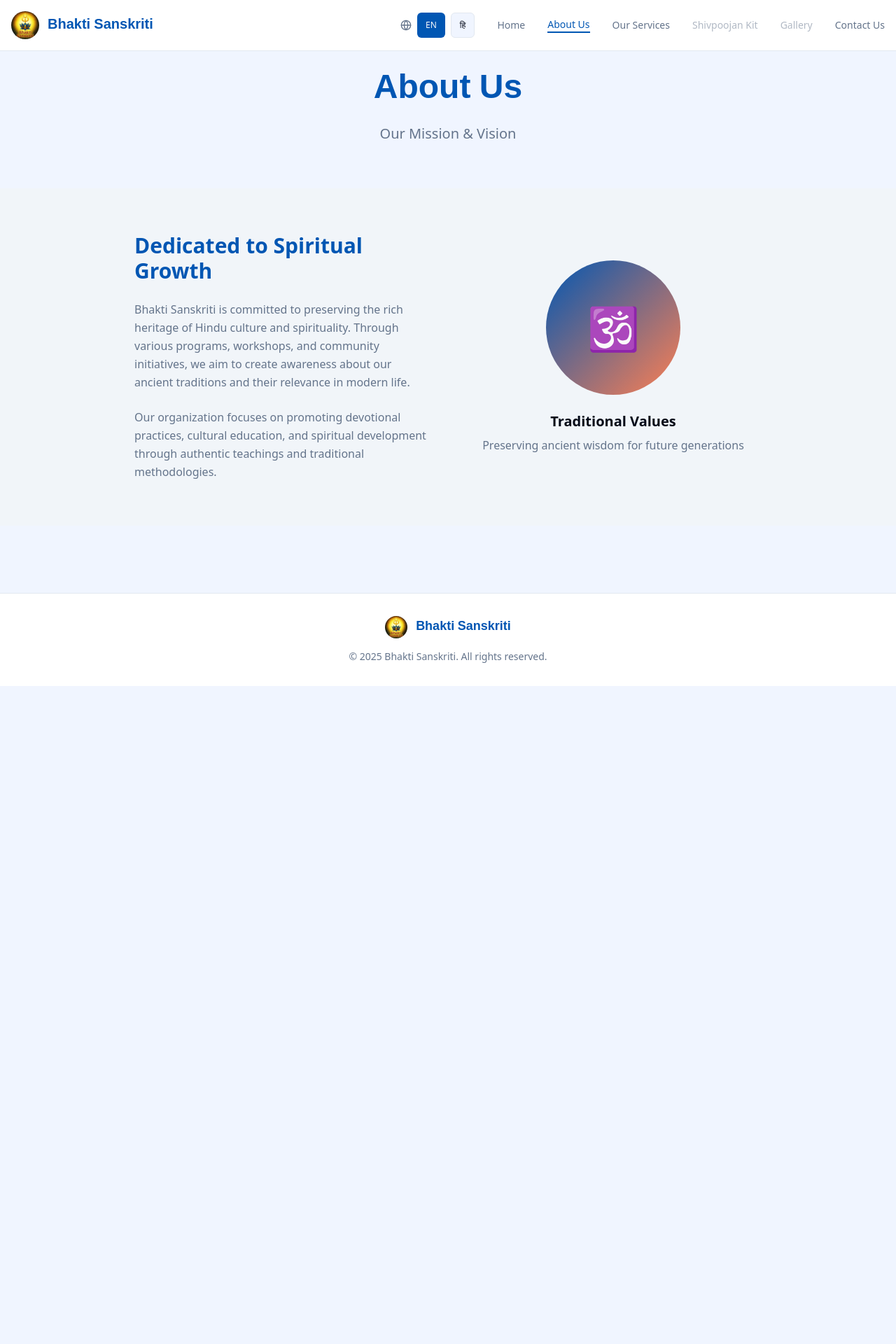
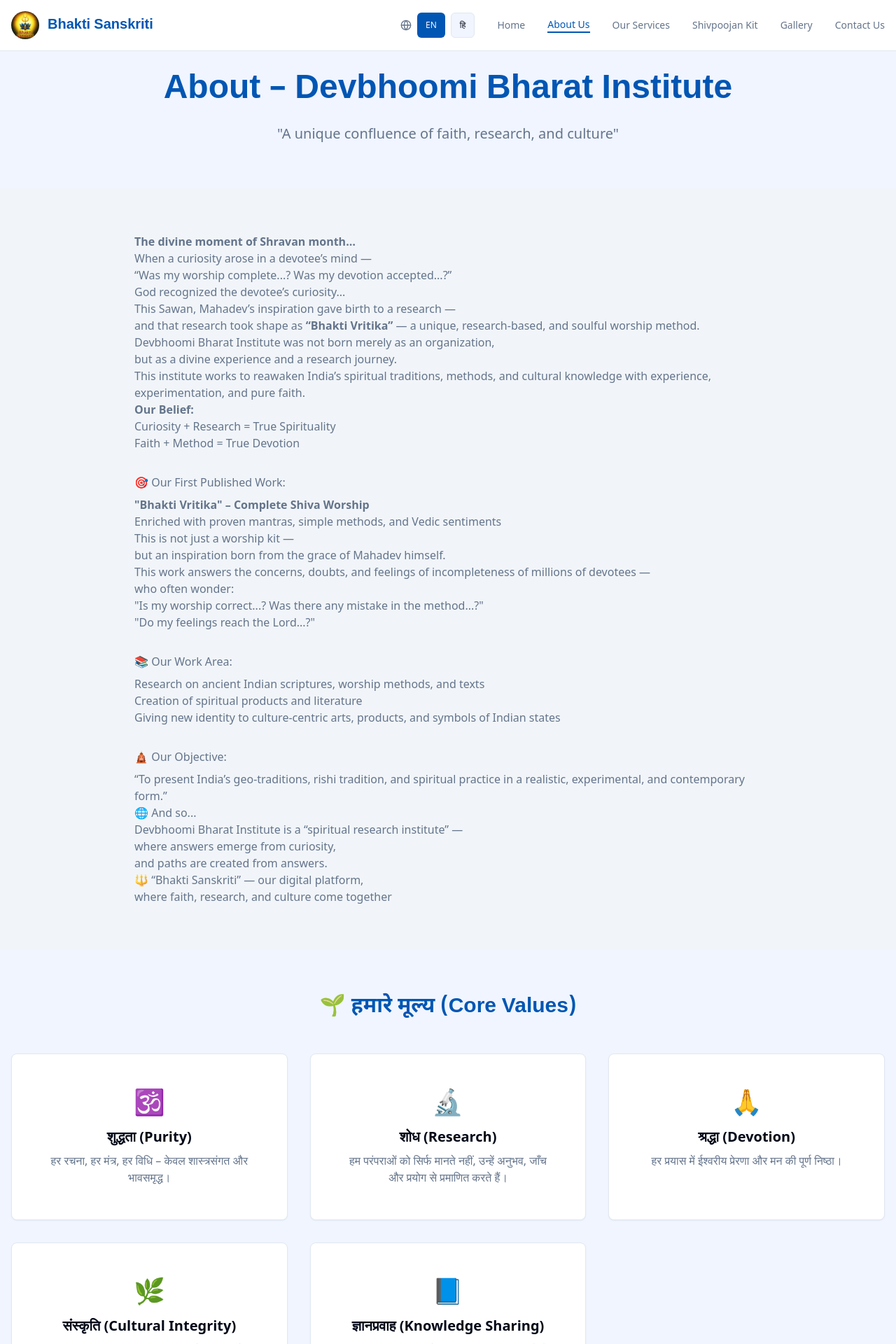
Before and after one commit to harshdeepsinghin/BhaktiSanskritiWebsite, a React (Vite) app: page /about in a window 1280 px wide. Shown: the top 1920 px of the page at 70% size. Before the commit the page ends 980 px from the top, so only its background shows below. Built offline with nearby package versions, Linux system fonts and the light colour scheme.

Commit message:
hindi experiment: feat: Enable routes for Shivpoojan and Gallery; update About page content and structure

```diff
--- a/src/App.tsx
+++ b/src/App.tsx
@@ -29,8 +29,8 @@
               <Route path="/" element={<Home />} />
               <Route path="/about" element={<About />} />
               <Route path="/services" element={<Services />} />
-              {/* <Route path="/shivpoojan" element={<Shivpoojan />} /> */}
-              {/* <Route path="/gallery" element={<Gallery />} /> */}
+              <Route path="/shivpoojan" element={<Shivpoojan />} />
+              <Route path="/gallery" element={<Gallery />} />
               <Route path="/contact" element={<Contact />} />
               <Route path="*" element={<NotFound />} />
             </Routes>
--- a/src/components/Layout.tsx
+++ b/src/components/Layout.tsx
@@ -17,8 +17,8 @@
     { name: t('nav.home'), href: '/', key: 'home' },
     { name: t('nav.about'), href: '/about', key: 'about' },
     { name: t('nav.services'), href: '/services', key: 'services' },
-    { name: t('nav.shivpoojan'), href: '/shivpoojan', key: 'shivpoojan', disabled: true },
-    { name: t('nav.gallery'), href: '/gallery', key: 'gallery', disabled: true },
+    { name: t('nav.shivpoojan'), href: '/shivpoojan', key: 'shivpoojan' },
+    { name: t('nav.gallery'), href: '/gallery', key: 'gallery' },
     { name: t('nav.contact'), href: '/contact', key: 'contact' },
   ];
 
@@ -67,15 +67,6 @@
             {/* Desktop Navigation */}
             <nav className="hidden lg:flex items-center space-x-8 ml-8">
               {navigation.map((item) => (
-                item.disabled ? (
-                  <span
-                    key={item.key}
-                    className="text-sm font-medium text-muted-foreground opacity-50 cursor-not-allowed"
-                    title="Coming Soon"
-                  >
-                    {item.name}
-                  </span>
-                ) : (
                 <Link
                   key={item.key}
                   to={item.href}
@@ -92,7 +83,6 @@
                 >
                   {item.name}
                 </Link>
-                )
               ))}
             </nav>
           </div>
@@ -120,15 +110,6 @@
                 </div>
                 <nav className="flex flex-col gap-4">
                   {navigation.map((item) => (
-                    item.disabled ? (
-                      <span
-                        key={item.key}
-                        className="text-base font-medium text-muted-foreground opacity-50 cursor-not-allowed"
-                        title="Coming Soon"
-                      >
-                        {item.name}
-                      </span>
-                    ) : (
                 <Link
                   key={item.key}
                   to={item.href}
@@ -146,7 +127,6 @@
                 >
                   {item.name}
                 </Link>
-                    )
                   ))}
                 </nav>
                 <div className="mt-auto flex gap-2 pt-8">
--- a/src/pages/About.tsx
+++ b/src/pages/About.tsx
@@ -4,114 +4,146 @@
 import { Target, Eye, Heart } from 'lucide-react';
 
 const About = () => {
-  const { t } = useLanguage();
+  const { t, language, setLanguage } = useLanguage();
+
+  const aboutContent = {
+    hi: (
+      <>
+        <section className="container mx-auto px-4 text-center">
+          <h1 className="text-4xl md:text-5xl font-bold text-primary mb-6 font-sanskrit">परिचय – देवभूमि भारत संस्थान</h1>
+          <p className="text-xl text-muted-foreground max-w-2xl mx-auto">"श्रद्धा, शोध और संस्कृति का अद्भुत समन्वय"</p>
+        </section>
+        <section className="bg-muted py-16">
+          <div className="container mx-auto px-4">
+            <div className="max-w-4xl mx-auto">
+              <div className="prose prose-lg max-w-none text-muted-foreground mx-auto" style={{ fontFamily: 'Noto Sans Devanagari, serif', lineHeight: 2, fontSize: '1.15rem', wordBreak: 'break-word' }}>
+                <p><b>श्रावण मास की वो दिव्य घड़ी…</b></p>
+                <p>जब किसी मन में जगी एक जिज्ञासा —<br />“क्या मेरी पूजा पूरी हुई...? क्या मेरी भक्ति स्वीकार हुई...?”</p>
+                <p>ईश्वर ने भक्त की जिज्ञासा को पहचान लिया...<br />इस सावन महादेव प्रेरणा ने जन्म दिया एक शोध को —<br />और उस शोध ने आकार लिया <b>“भक्ति वृतिका”</b> — एक अनुपम, शोध आधारित और आत्मिक पूजन-पद्धति के रूप में।</p>
+                <p>देवभूमि भारत संस्थान का जन्म केवल एक संगठन के रूप में नहीं हुआ,<br />बल्कि एक दिव्य अनुभूति और शोधपरक यात्रा के रूप में हुआ है।<br />यह संस्थान भारत की आध्यात्मिक परंपराओं, विधियों, और सांस्कृतिक ज्ञान को अनुभव, प्रयोग, और शुद्ध श्रद्धा के साथ फिर से जाग्रत करने का कार्य करता है।</p>
+                <p><b>हमारा विश्वास है:</b></p>
+                <ul style={{ marginBottom: 16 }}>
+                  <li>⁠जिज्ञासा + शोध = सच्चा अध्यात्म</li>
+                  <li>श्रद्धा + विधि = सच्ची भक्ति</li>
+                </ul>
+                <h3 className="mt-8 mb-2">🎯 हमारी पहली प्रकाशित रचना :</h3>
+                <p><b>"भक्ति वृतिका" – संपूर्ण शिव पूजन</b><br />⁠सिद्ध मंत्रों, सरल विधियों और वैदिक भावों से सुसज्जित<br />यह केवल एक पूजन किट नहीं —<br />बल्कि वह प्रेरणा है, जो साक्षात महादेव की कृपा से जन्मी।</p>
+                <p>यह रचना उन करोड़ों श्रद्धालुओं की चिंता, संशय और अपूर्णता के भावों का उत्तर है —<br />जो अक्सर यह सोचते हैं:<br />"क्या मेरी पूजा सही है...? क्या विधि में कोई त्रुटि रह गई...?"<br />"क्या मेरे भाव प्रभु तक पहुँचते हैं...?"</p>
+                <h3 className="mt-8 mb-2">📚 हमारा कार्यक्षेत्र :</h3>
+                <ul style={{ marginBottom: 16 }}>
+                  <li>प्राचीन भारतीय धर्मशास्त्र, पूजा विधियाँ व ग्रंथों पर शोध</li>
+                  <li>आध्यात्मिक उत्पादों व साहित्य का निर्माण</li>
+                  <li>भारत के राज्यों की संस्कृति-प्रधान कलाओं, उत्पादों व प्रतीकों को नई पहचान</li>
+                </ul>
+                <h3 className="mt-8 mb-2">🛕 हमारा उद्देश्य:</h3>
+                <p>⁠“भारत की भू-परंपराओं, ऋषि परंपरा और आत्मिक साधना को यथार्थ, प्रयोगसिद्ध और समकालीन रूप में प्रस्तुत करना।”</p>
+                <p>🌐 और इसलिए...</p>
+                <p>देवभूमि भारत संस्थान एक “आध्यात्मिक शोध संस्थान” है —<br />जहाँ जिज्ञासा से उत्तर निकलते हैं,<br />और उत्तरों से पथ निर्मित होते हैं।</p>
+                <p>⁠🔱 “भक्ति संस्कृति” — हमारा डिजिटल मंच, <br />जहां श्रद्धा, शोध और संस्कृति मिलकर</p>
+              </div>
+            </div>
+          </div>
+        </section>
+      </>
+    ),
+    en: (
+      <>
+        <section className="container mx-auto px-4 text-center">
+          <h1 className="text-4xl md:text-5xl font-bold text-primary mb-6 font-sanskrit">About – Devbhoomi Bharat Institute</h1>
+          <p className="text-xl text-muted-foreground max-w-2xl mx-auto">"A unique confluence of faith, research, and culture"</p>
+        </section>
+        <section className="bg-muted py-16">
+          <div className="container mx-auto px-4">
+            <div className="max-w-4xl mx-auto">
+              <div className="prose prose-lg max-w-none text-muted-foreground mx-auto">
+                <p><b>The divine moment of Shravan month…</b></p>
+                <p>When a curiosity arose in a devotee’s mind —<br />“Was my worship complete...? Was my devotion accepted...?”</p>
+                <p>God recognized the devotee’s curiosity...<br />This Sawan, Mahadev’s inspiration gave birth to a research —<br />and that research took shape as <b>“Bhakti Vritika”</b> — a unique, research-based, and soulful worship method.</p>
+                <p>Devbhoomi Bharat Institute was not born merely as an organization,<br />but as a divine experience and a research journey.<br />This institute works to reawaken India’s spiritual traditions, methods, and cultural knowledge with experience, experimentation, and pure faith.</p>
+                <p><b>Our Belief:</b></p>
+                <ul style={{ marginBottom: 16 }}>
+                  <li>Curiosity + Research = True Spirituality</li>
+                  <li>Faith + Method = True Devotion</li>
+                </ul>
+                <h3 className="mt-8 mb-2">🎯 Our First Published Work:</h3>
+                <p><b>"Bhakti Vritika" – Complete Shiva Worship</b><br />Enriched with proven mantras, simple methods, and Vedic sentiments<br />This is not just a worship kit —<br />but an inspiration born from the grace of Mahadev himself.</p>
+                <p>This work answers the concerns, doubts, and feelings of incompleteness of millions of devotees —<br />who often wonder:<br />"Is my worship correct...? Was there any mistake in the method...?"<br />"Do my feelings reach the Lord...?"</p>
+                <h3 className="mt-8 mb-2">📚 Our Work Area:</h3>
+                <ul style={{ marginBottom: 16 }}>
+                  <li>Research on ancient Indian scriptures, worship methods, and texts</li>
+                  <li>Creation of spiritual products and literature</li>
+                  <li>Giving new identity to culture-centric arts, products, and symbols of Indian states</li>
+                </ul>
+                <h3 className="mt-8 mb-2">🛕 Our Objective:</h3>
+                <p>“To present India’s geo-traditions, rishi tradition, and spiritual practice in a realistic, experimental, and contemporary form.”</p>
+                <p>🌐 And so...</p>
+                <p>Devbhoomi Bharat Institute is a “spiritual research institute” —<br />where answers emerge from curiosity,<br />and paths are created from answers.</p>
+                <p>⁠🔱 “Bhakti Sanskriti” — our digital platform, <br />where faith, research, and culture come together</p>
+              </div>
+            </div>
+          </div>
+        </section>
+      </>
+    )
+  };
 
   return (
     <div className="space-y-16 py-8">
-      {/* Header */}
-      <section className="container mx-auto px-4 text-center">
-        <h1 className="text-4xl md:text-5xl font-bold text-primary mb-6 font-sanskrit">
-          {t('about.title')}
-        </h1>
-        <p className="text-xl text-muted-foreground max-w-2xl mx-auto">
-          {t('about.subtitle')}
-        </p>
-      </section>
+      {aboutContent[language]}
 
-      {/* Mission & Vision */}
-      {/* <section className="container mx-auto px-4">
-        <div className="grid grid-cols-1 md:grid-cols-2 gap-8">
-          <Card className="p-6">
+      {/* Core Values */}
+      <section className="container mx-auto px-4">
+        <h2 className="text-3xl font-bold text-center text-primary mb-12 font-sanskrit">
+          🌱 हमारे मूल्य (Core Values)
+        </h2>
+        <div className="grid grid-cols-1 md:grid-cols-3 gap-8">
+          <Card className="text-center p-6">
             <CardContent className="pt-6">
-              <Target className="w-12 h-12 text-primary mb-4" />
-              <h2 className="text-2xl font-bold mb-4">Our Mission</h2>
-              <p className="text-muted-foreground leading-relaxed">
-                {t('about.mission')}
+              <div className="text-4xl mb-4">🕉️</div>
+              <h3 className="text-xl font-semibold mb-2">शुद्धता (Purity)</h3>
+              <p className="text-muted-foreground">
+                हर रचना, हर मंत्र, हर विधि – केवल शास्त्रसंगत और भावसमृद्ध।
               </p>
             </CardContent>
           </Card>
-
-          <Card className="p-6">
+          <Card className="text-center p-6">
             <CardContent className="pt-6">
-              <Eye className="w-12 h-12 text-secondary mb-4" />
-              <h2 className="text-2xl font-bold mb-4">Our Vision</h2>
-              <p className="text-muted-foreground leading-relaxed">
-                {t('about.vision')}
+              <div className="text-4xl mb-4">🔬</div>
+              <h3 className="text-xl font-semibold mb-2">शोध (Research)</h3>
+              <p className="text-muted-foreground">
+                हम परंपराओं को सिर्फ मानते नहीं, उन्हें अनुभव, जाँच और प्रयोग से प्रमाणित करते हैं।
+              </p>
+            </CardContent>
+          </Card>
+          <Card className="text-center p-6">
+            <CardContent className="pt-6">
+              <div className="text-4xl mb-4">🙏</div>
+              <h3 className="text-xl font-semibold mb-2">श्रद्धा (Devotion)</h3>
+              <p className="text-muted-foreground">
+                हर प्रयास में ईश्वरीय प्रेरणा और मन की पूर्ण निष्ठा।
+              </p>
+            </CardContent>
+          </Card>
+          <Card className="text-center p-6">
+            <CardContent className="pt-6">
+              <div className="text-4xl mb-4">🌿</div>
+              <h3 className="text-xl font-semibold mb-2">संस्कृति (Cultural Integrity)</h3>
+              <p className="text-muted-foreground">
+                भारत की विविध सांस्कृतिक विरासत को सम्मान और आधुनिक अभिव्यक्ति के साथ प्रस्तुत करना।
+              </p>
+            </CardContent>
+          </Card>
+          <Card className="text-center p-6">
+            <CardContent className="pt-6">
+              <div className="text-4xl mb-4">📘</div>
+              <h3 className="text-xl font-semibold mb-2">ज्ञानप्रवाह (Knowledge Sharing)</h3>
+              <p className="text-muted-foreground">
+                हमारा हर उत्पाद, हर लेखन, हर प्रस्तुति – ज्ञान बाँटने और चेतना जगाने का माध्यम हो।
               </p>
             </CardContent>
           </Card>
         </div>
-      </section> */}
-
-      {/* About Content */}
-      <section className="bg-muted py-16">
-        <div className="container mx-auto px-4">
-          <div className="max-w-4xl mx-auto">
-            <div className="grid grid-cols-1 lg:grid-cols-2 gap-12 items-center">
-              <div>
-                <h2 className="text-3xl font-bold text-primary mb-6">
-                  Dedicated to Spiritual Growth
-                </h2>
-                <p className="text-muted-foreground mb-6 leading-relaxed">
-                  Bhakti Sanskriti is committed to preserving the rich heritage of Hindu culture and spirituality.
-                  Through various programs, workshops, and community initiatives, we aim to create awareness
-                  about our ancient traditions and their relevance in modern life.
-                </p>
-                <p className="text-muted-foreground leading-relaxed">
-                  Our organization focuses on promoting devotional practices, cultural education, and
-                  spiritual development through authentic teachings and traditional methodologies.
-                </p>
-              </div>
-              <div className="text-center">
-                <div className="bg-gradient-spiritual rounded-full w-48 h-48 mx-auto flex items-center justify-center mb-6">
-                  <span className="text-white text-6xl">🕉️</span>
-                </div>
-                <h3 className="text-xl font-semibold mb-2">Traditional Values</h3>
-                <p className="text-muted-foreground">Preserving ancient wisdom for future generations</p>
-              </div>
-            </div>
-          </div>
-        </div>
       </section>
-
-      {/* Values */}
-      {/* <section className="container mx-auto px-4">
-        <h2 className="text-3xl font-bold text-center text-primary mb-12 font-sanskrit">
-          Our Core Values
-        </h2>
-
-        <div className="grid grid-cols-1 md:grid-cols-3 gap-8">
-          <Card className="text-center p-6">
-            <CardContent className="pt-6">
-              <Heart className="w-12 h-12 text-secondary mx-auto mb-4" />
-              <h3 className="text-xl font-semibold mb-2">Devotion</h3>
-              <p className="text-muted-foreground">
-                Cultivating pure devotion and love for the divine
-              </p>
-            </CardContent>
-          </Card>
-
-          <Card className="text-center p-6">
-            <CardContent className="pt-6">
-              <div className="text-4xl mb-4">📿</div>
-              <h3 className="text-xl font-semibold mb-2">Tradition</h3>
-              <p className="text-muted-foreground">
-                Maintaining authentic spiritual practices and customs
-              </p>
-            </CardContent>
-          </Card>
-
-          <Card className="text-center p-6">
-            <CardContent className="pt-6">
-              <div className="text-4xl mb-4">🌺</div>
-              <h3 className="text-xl font-semibold mb-2">Service</h3>
-              <p className="text-muted-foreground">
-                Selfless service to society and spiritual community
-              </p>
-            </CardContent>
-          </Card>
-        </div>
-      </section> */}
     </div>
   );
 };
```
Lines whose indentation alone changed are shown as unchanged.
